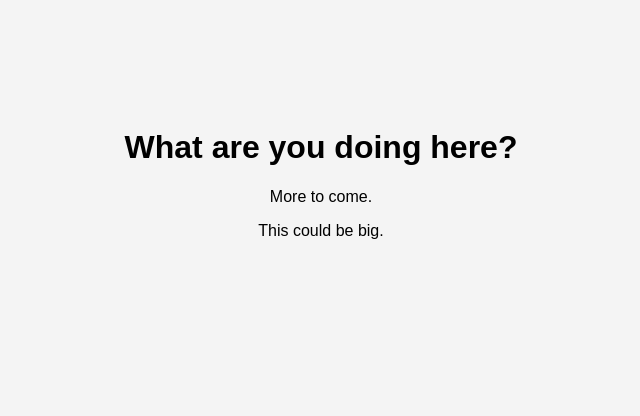
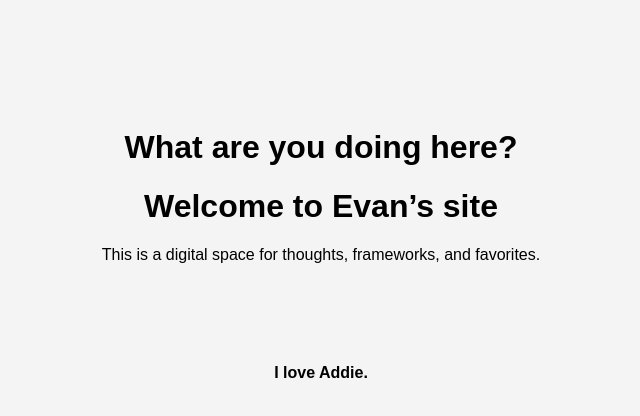
Before and after one commit to baldwinevan17/my-website, a plain HTML site: page index.html in a window 1280 px wide. Shown: the whole page, without its empty margins (319-959 px from the left). Drawn offline with Linux system fonts and the light colour scheme.

Commit message:
Add declaration of love for Addie

```diff
--- a/index.html
+++ b/index.html
@@ -8,7 +8,8 @@
   </head>
   <body>
     <h1>What are you doing here?</h1>
-    <p>More to come.</p>
-    <p>This could be big.</p>
+  <h1>Welcome to Evan’s site</h1>
+  <p>This is a digital space for thoughts, frameworks, and favorites.</p>
+  <p style="margin-top: 100px; font-weight: bold;">I love Addie.</p>
   </body>
 </html>
```
